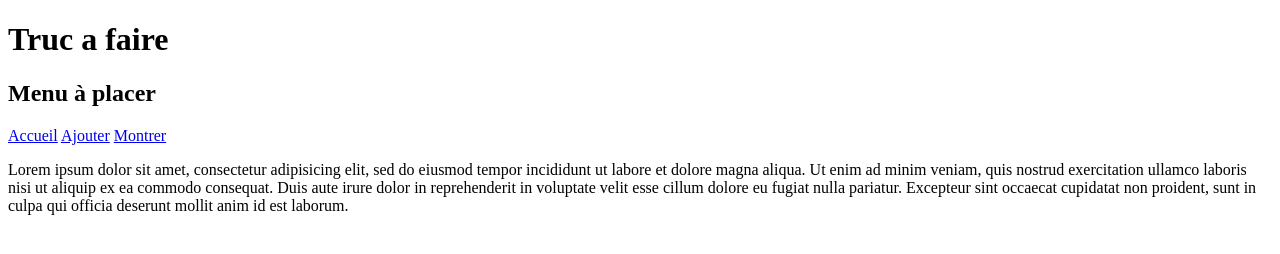
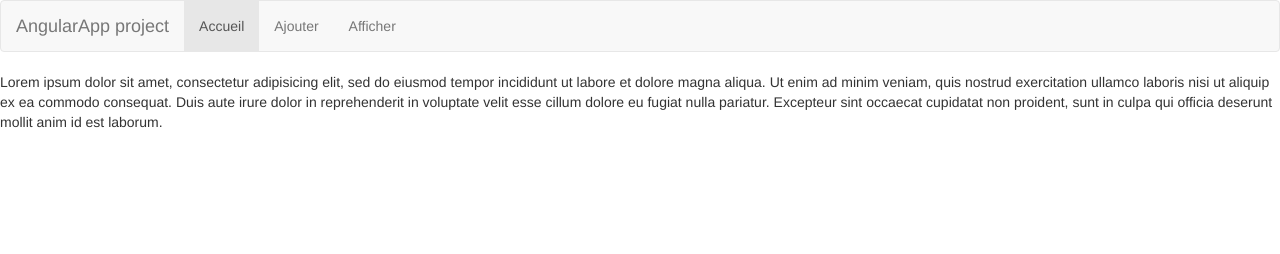
Before and after one commit to PReynaud/AngularTest, a website: page index.html in a window 1280 px wide. Drawn offline with nearby package versions, Linux system fonts and the light colour scheme; some packages are replaced by stand-ins of ours.

Commit message:
Addition of bootstrap

```diff
--- a/index.html
+++ b/index.html
@@ -4,28 +4,42 @@
         <meta charset="utf-8" />
         <title>New tasks</title>
         <link rel="stylesheet" href="css/main.css">
+        <link rel="stylesheet" href="https://maxcdn.bootstrapcdn.com/bootstrap/3.3.2/css/bootstrap.min.css">
+
+        <script src="https://ajax.googleapis.com/ajax/libs/jquery/1.11.2/jquery.min.js"></script>
+        <script src="https://maxcdn.bootstrapcdn.com/bootstrap/3.3.2/js/bootstrap.min.js"></script>
         <script src="js/angular.js"></script>
         <script src="js/angular-route.js"></script>
         <script src="js/main.js"></script>
     </head>
     <body ng-app="MyApp">
-        <header>
-            <h1>Truc a faire</h1>
-            <h2>Menu à placer</h2>
-            <a href="/">Accueil</a>
-            <a href="#/add">Ajouter</a>
-            <a href="#/show">Montrer</a>
-        </header>
 
-        <p>Lorem ipsum dolor sit amet, consectetur adipisicing elit, sed do eiusmod
-        tempor incididunt ut labore et dolore magna aliqua. Ut enim ad minim veniam,
-        quis nostrud exercitation ullamco laboris nisi ut aliquip ex ea commodo
-        consequat. Duis aute irure dolor in reprehenderit in voluptate velit esse
-        cillum dolore eu fugiat nulla pariatur. Excepteur sint occaecat cupidatat non
-        proident, sunt in culpa qui officia deserunt mollit anim id est laborum.</p>
+      <nav class="navbar navbar-default">
+        <div class="container-fluid">
+          <div class="navbar-header">
+            <button type="button" class="navbar-toggle collapsed" data-toggle="collapse" data-target="#navbar" aria-expanded="false" aria-controls="navbar">
+              <span class="sr-only">Toggle navigation</span>
+              <span class="icon-bar"></span>
+              <span class="icon-bar"></span>
+              <span class="icon-bar"></span>
+            </button>
+            <a class="navbar-brand" href="/">AngularApp project</a>
+          </div>
+          <div id="navbar" class="navbar-collapse collapse">
+            <ul class="nav navbar-nav">
+              <li class="active"><a href="/">Accueil</a></li>
+              <li><a href="#/add">Ajouter</a></li>
+              <li><a href="#/show">Afficher</a></li>
+            </ul>
+          </div>
+        </div>
+      </nav>
 
-        <div id="view-container">
-            <div ng-view></div>
+        <div class="row">
+            <div id="view-container">
+                <div ng-view></div>
+            </div>
         </div>
+
     </body>
 </html>
--- a/js/main.js
+++ b/js/main.js
@@ -8,6 +8,9 @@ var MyApp = angular.module('MyApp', [
 MyApp.config(['$routeProvider',
 	function($routeProvider) {
 		$routeProvider
+			.when('/', {
+				templateUrl: 'mainPage.html'
+			})
 			.when('/add', {
 				templateUrl: 'addTasks.html',
 				controller: 'AddTaskController'
--- /dev/null
+++ b/mainPage.html
@@ -0,0 +1,8 @@
+<div class="col-sm-12">
+    Lorem ipsum dolor sit amet, consectetur adipisicing elit, sed do eiusmod
+    tempor incididunt ut labore et dolore magna aliqua. Ut enim ad minim veniam,
+    quis nostrud exercitation ullamco laboris nisi ut aliquip ex ea commodo
+    consequat. Duis aute irure dolor in reprehenderit in voluptate velit esse
+    cillum dolore eu fugiat nulla pariatur. Excepteur sint occaecat cupidatat non
+    proident, sunt in culpa qui officia deserunt mollit anim id est laborum.
+</div>
```
